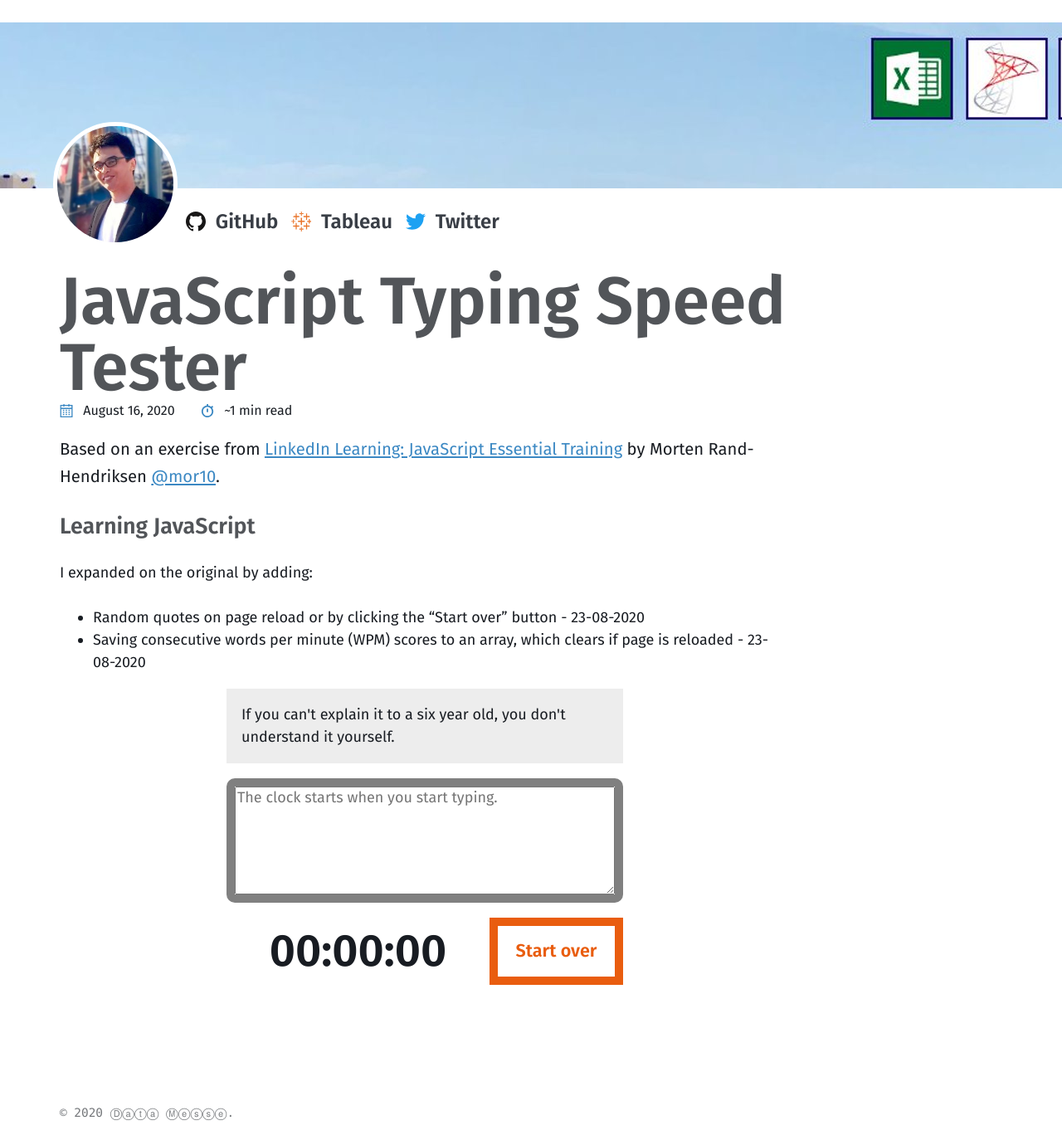
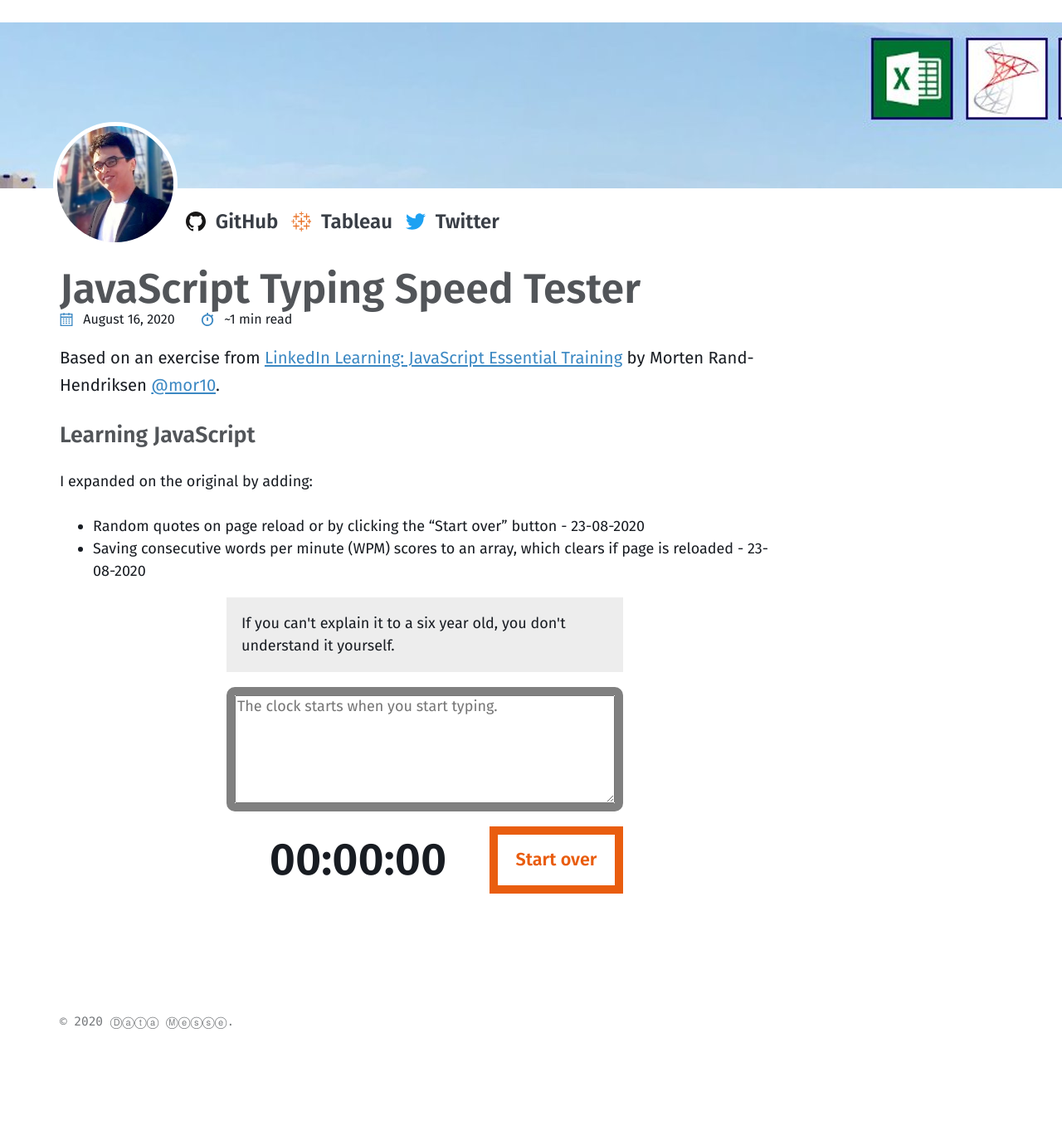
Before and after one commit to datamesse/blog, a Jekyll site: the page built from _posts/2020-08-16-linkedin-learning-javascript.markdown, in a window 1280 px wide. Shown: the whole page at 83% size. Built offline with Jekyll 4.4.1, drawn with Linux system fonts in a browser that asks for light colours; after the commit the page ends 1270 px from its top, so only the background shows below that.

Commit message:
Update CSS

```diff
--- a/_includes/page-intro.html
+++ b/_includes/page-intro.html
@@ -17,8 +17,6 @@
         <p class="intro-subtitle">{{ page.sub_title | markdownify | strip_html }}</p>
       {% endif %}
 
-
-
       {% if page.introduction %}
         <div class="intro-more">
           {{ page.introduction | markdownify }}
--- a/_sass/basically-basic/_intro.scss
+++ b/_sass/basically-basic/_intro.scss
@@ -39,7 +39,7 @@
 }
 
 .intro-title {
-  @include fluid-type($min-vw, $max-vw, 26px, 80px);
+  @include fluid-type($min-vw, $max-vw, 18px, 50px);
   margin-bottom: 1rem;
   color: tint($text-color, 25%);
   line-height: 1;
```
